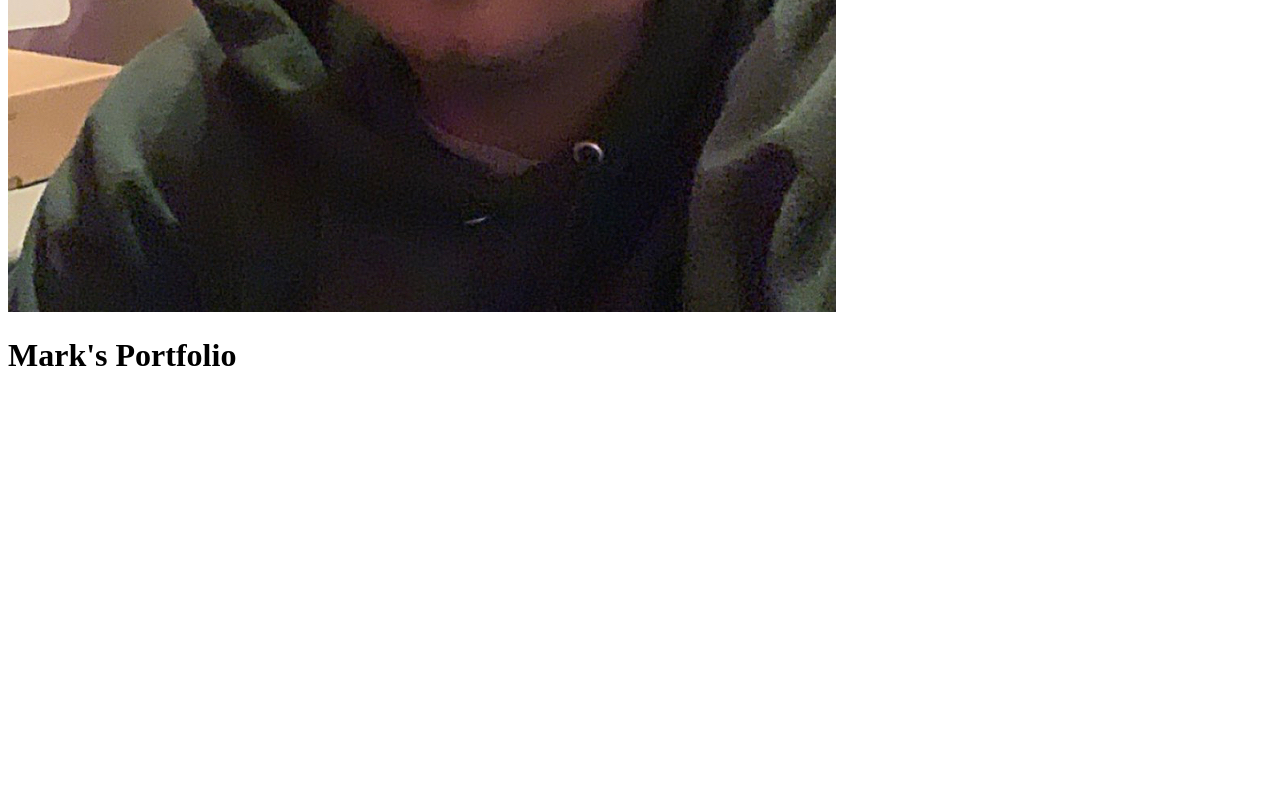
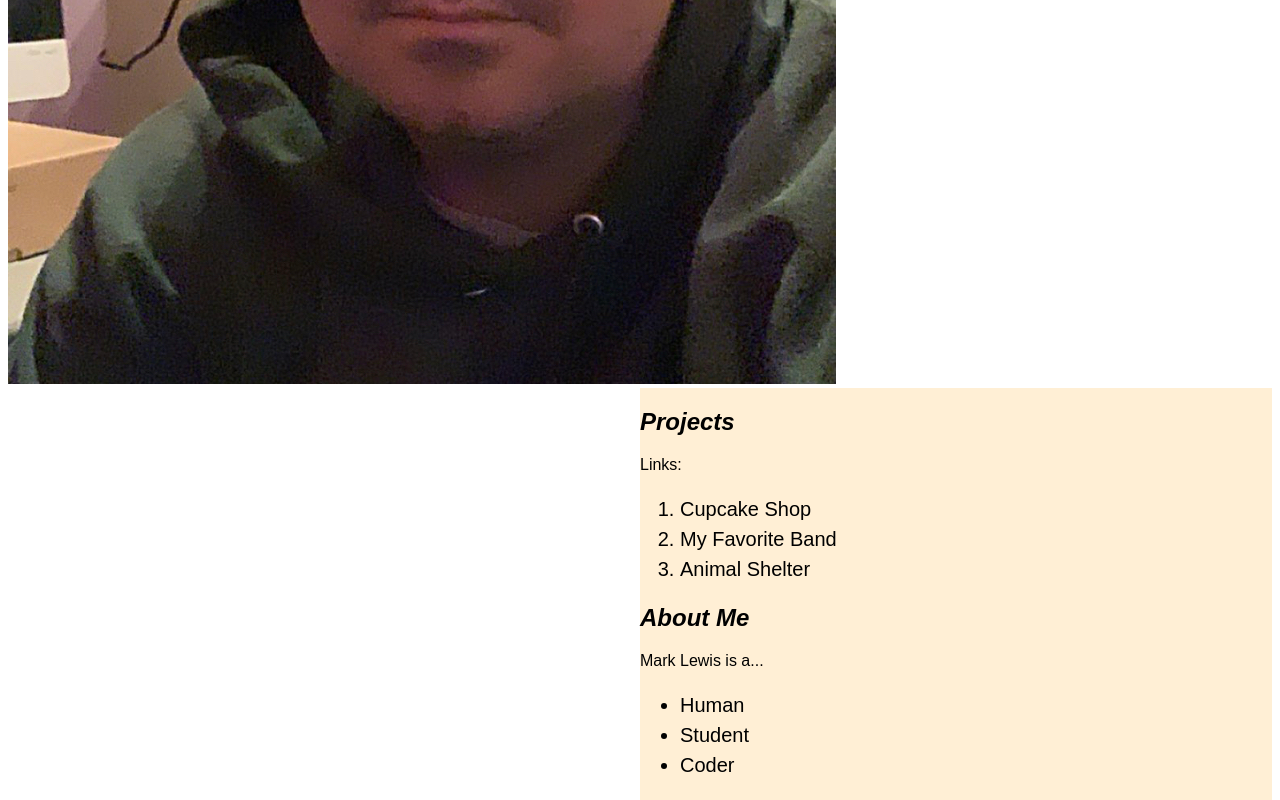
Before and after one commit to mlewisark/Portfolio-Landing-Page, a plain HTML site: page index.html in a window 1280 px wide. Shown: the part 727-1527 px from the top of the page. Before the commit the page ends 1123 px from the top, so only its background shows below. Drawn offline with Linux system fonts and the light colour scheme.

Commit message:
WIP: Work on index.html

```diff
--- /dev/null
+++ b/CSS/styles.css
@@ -0,0 +1,40 @@
+.sidebar {
+  width: 50%;
+  float: right;
+  background-color: papayawhip;
+}
+
+h1 {
+  color: blue;
+  text-align: left;
+  font-family: sans-serif
+}
+
+h2 {
+  font-style: italic;
+  text-align: left;
+  font-family: sans-serif
+}
+
+p {
+  font-family: sans-serif;
+}
+
+ul {
+  font-size: 20px;
+  line-height: 30px;
+  font-family: sans-serif
+}
+
+ol {
+  font-size: 20px;
+  line-height: 30px;
+  font-family: sans-serif
+}
+
+.box1 {
+  width: 50%;
+  border: solid black;
+  border-width: 1px;
+  background-color: orange;
+  margin-bottom: 10px;
--- a/index.html
+++ b/index.html
@@ -1,13 +1,28 @@
 <!DOCTYPE html>
-<html lang="en">
+<html lang="en-US">
 <head>
-  <meta charset="UTF-8">
-  <meta http-equiv="X-UA-Compatible" content="IE=edge">
-  <meta name="viewport" content="width=device-width, initial-scale=1.0">
-  <title>Document</title>
+  <link href="css/styles.css" rel="stylesheet" type="text/css">
+  <title>Mark's Portfolio</title>
 </head>
 <body>
+  <h1>Mark's Portfolio</h1>
   <img src="Imgs/Mark.jpg" alt="Man with a hat">
-  <h1>Mark's Portfolio</h1>
+  <div class="sidebar">
+    <h2>Projects</h2>
+    <p>Links:</p>
+    <ol>
+      <li>Cupcake Shop</li>
+      <li>My Favorite Band</li>
+      <li>Animal Shelter</li>
+    </ol>
+    <h2>About Me</h2>
+    <p>Mark Lewis is a...</p>
+    <ul>
+      <li>Human</li>
+      <li>Student</li>
+      <li>Coder</li>
+    </ul>
+
+  </div>
 </body>
 </html>
```
